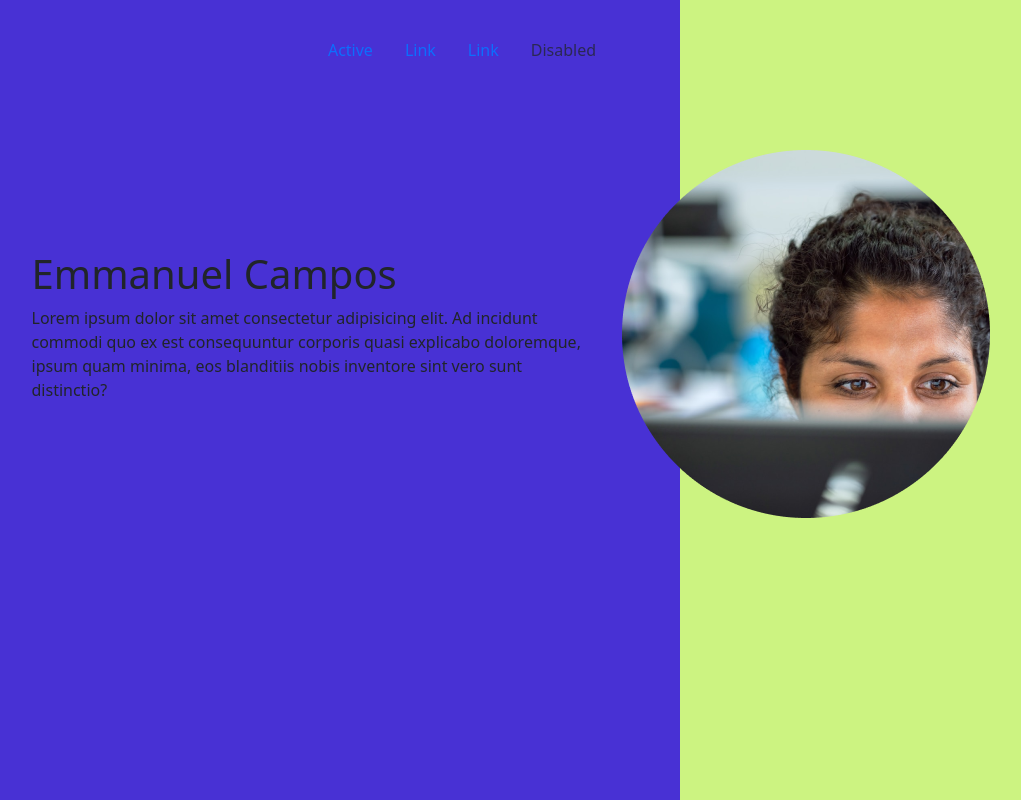
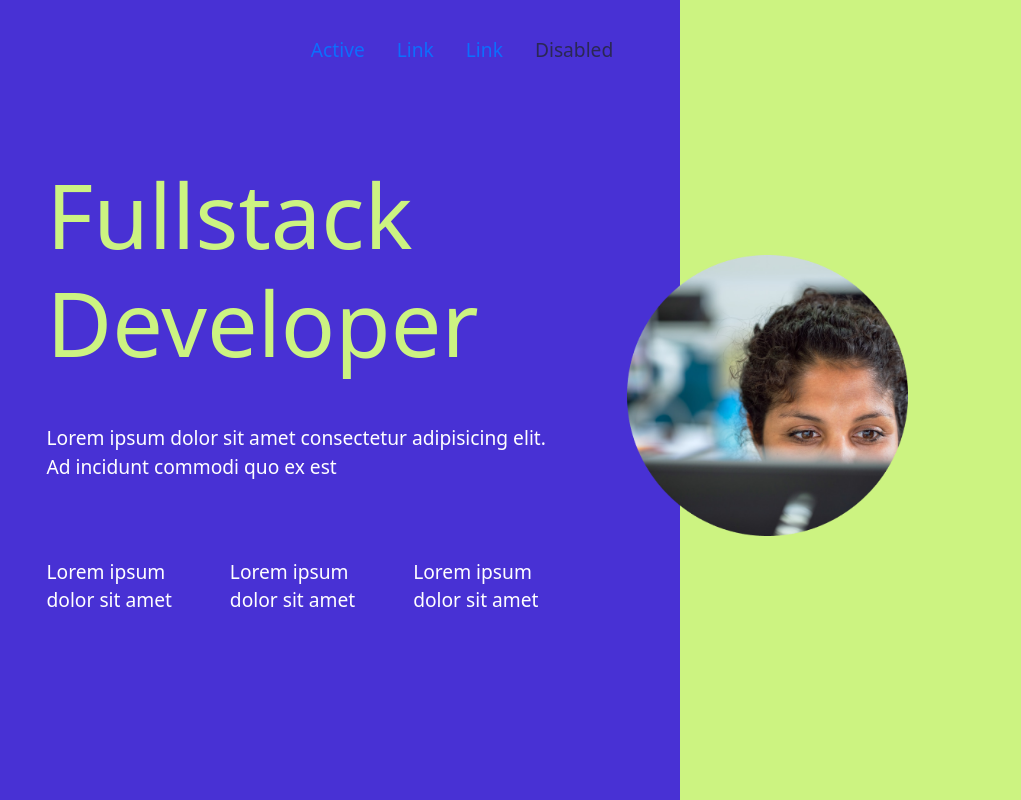
Before and after one commit to emmanuelcampos5/Portafolio, a plain HTML site: page index.html in a window 1280 px wide. Shown: the whole page, without its empty margins (178-1199 px from the left). Drawn offline with nearby package versions, Linux system fonts and the light colour scheme.

Commit message:
primera seccion terminada

```diff
--- a/index.html
+++ b/index.html
@@ -34,17 +34,33 @@
     </header>
     </div>
     <main>
-        <div class="container-fluid">
-            <div class="row justify-content-center align-items-center">
-                <div class="col-6">
-                    <h1 class="h1. Bootstrap heading">Emmanuel Campos</h1>
-                    <p>Lorem ipsum dolor sit amet consectetur adipisicing elit. Ad incidunt commodi quo ex est
-                        consequuntur corporis quasi explicabo doloremque, ipsum quam minima, eos blanditiis nobis
-                        inventore sint vero sunt distinctio?</p>
+        <div class="container-fluid justify-content-center">
+            <!-- Secccion 1 -->
+            <div class="row">
+                <div class="col-12 col-sm-6 mb-4">
+                    <div class="row">
+                        <h1 class="h1. Bootstrap heading mb-5">Fullstack <br> Developer</h1>
+                        <p>Lorem ipsum dolor sit amet consectetur adipisicing elit. Ad incidunt commodi quo ex est</p>
+                    </div>
+                    <div class="row">
+                        <div class="col-4">
+                            <p>Lorem ipsum dolor sit amet </p>
+                        </div>
+                        <div class="col-4">
+                            <p>Lorem ipsum dolor sit amet </p>
+                        </div>
+                        <div class="col-4">
+                            <p>Lorem ipsum dolor sit amet </p>
+                        </div>
+                    </div>
                 </div>
-                <div class="col-3">
-                    <img src="assets/profile.png">
+                <div class="col-12 col-sm-3 mb-4">
+                    <img class="img-fluid" src="assets/profile.png">
                 </div>
+            </div>
+            <!-- Seccion 2 -->
+            <div class="row">
+
             </div>
         </div>
     </main>
--- a/style.css
+++ b/style.css
@@ -1,5 +1,6 @@
 body{
-    background: linear-gradient(90deg, #4831d4 67%, #ccf381 33%);
+    color: white;
+    font-size: larger;
 }
 
 .nav{
@@ -8,5 +9,19 @@ body{
 }
 
 .row{
-    padding: 50px;
+    padding: 30px;
+    justify-content: center;
+    align-items: center;
 }
+
+h1{
+    color: #ccf381;
+    font-size: 90px;
+}
+
+
+@media(min-width: 576px) {
+    body{
+        background: linear-gradient(90deg, #4831d4 67%, #ccf381 33%);
+    }
+}
```
